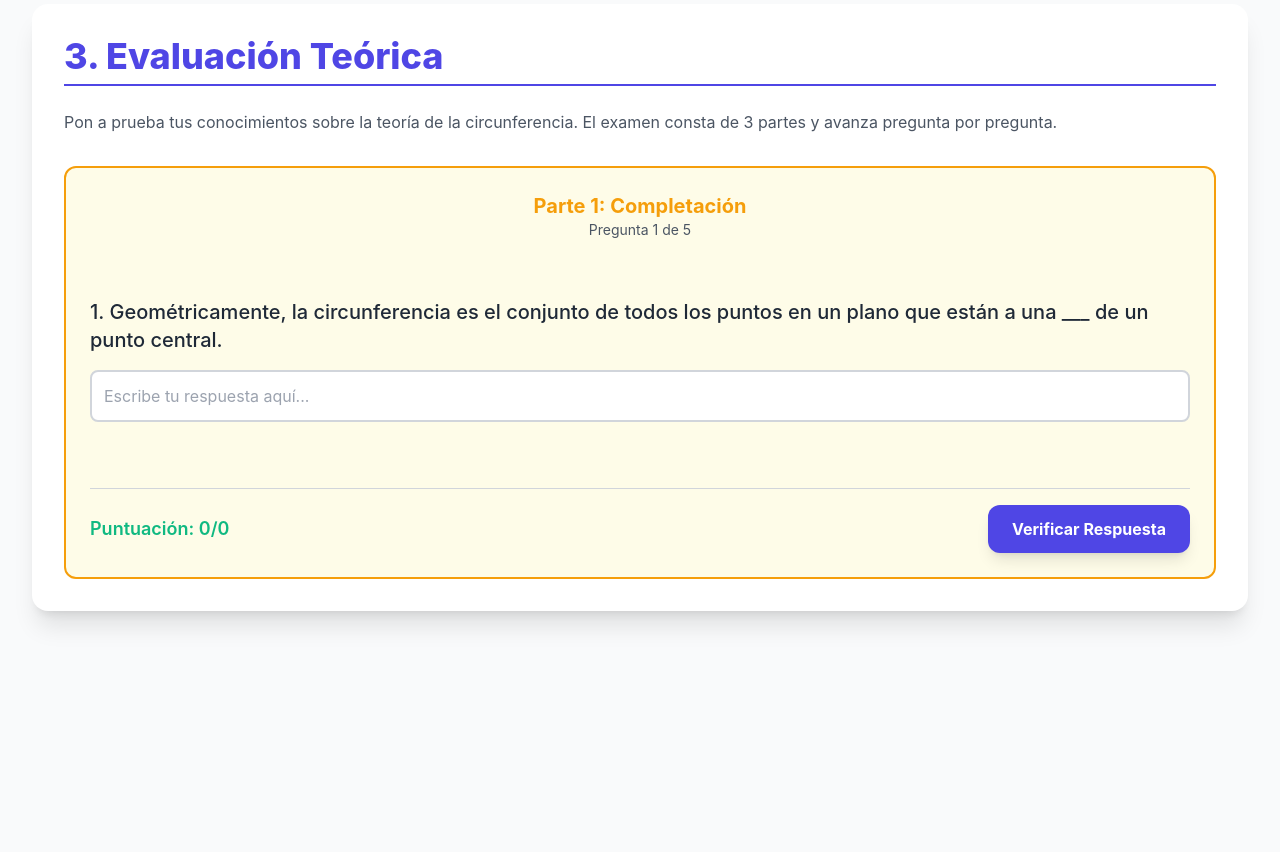
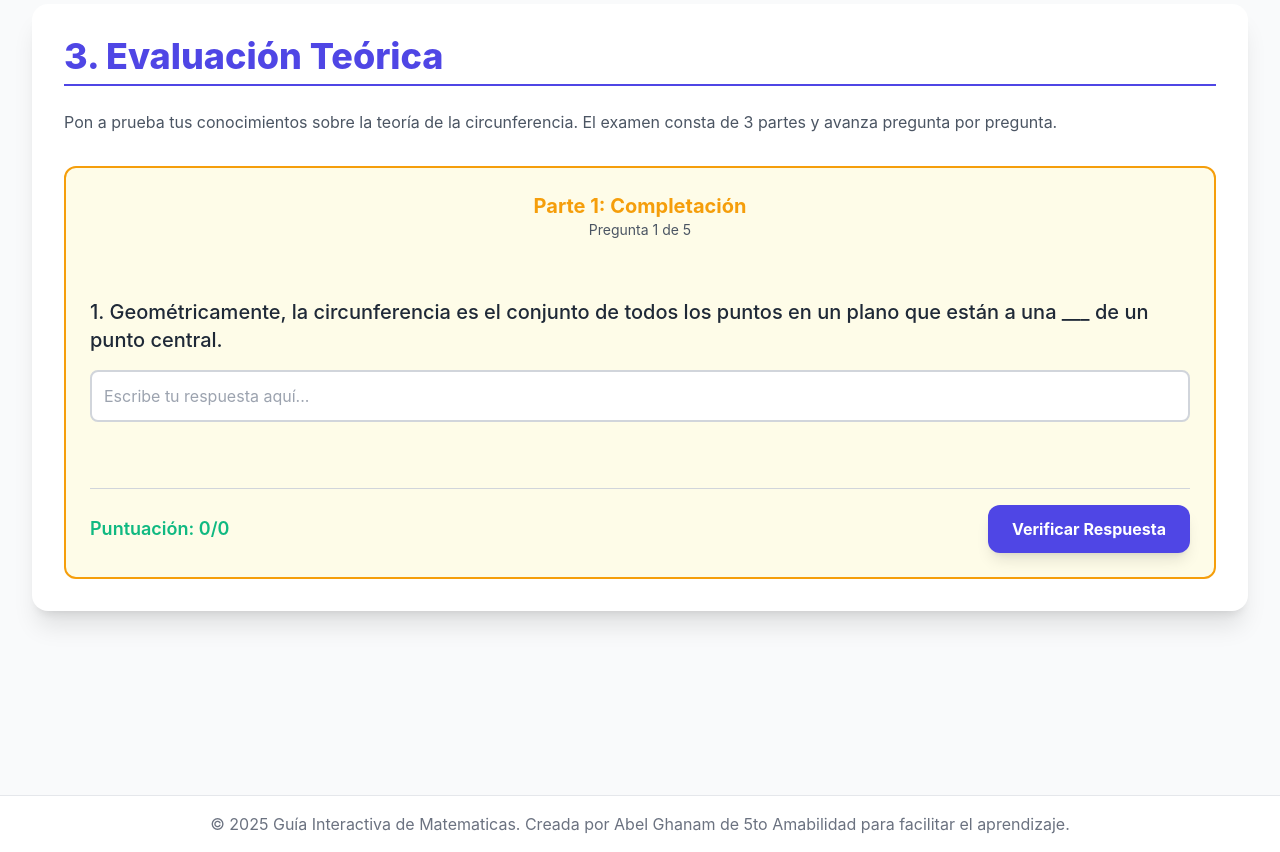
Before and after one commit to CodeGenius-Aktham/quimica, a plain HTML site: page matematicas.html in a window 1280 px wide. Shown: the part 1476-2328 px from the top of the page. Before the commit the page ends 2191 px from the top, so only its background shows below. Drawn offline with nearby package versions, Linux system fonts and the light colour scheme.

Commit message:
Update matematicas.html

```diff
--- a/matematicas.html
+++ b/matematicas.html
@@ -321,8 +321,14 @@
             </div>
         </section>
 
+
+
     </main>
-
+   <footer class="bg-white mt-20 border-t">
+        <div class="container mx-auto px-6 py-4 text-center text-gray-500">
+            <p>&copy; 2025 Guía Interactiva de Matematicas. Creada por Abel Ghanam de 5to Amabilidad para facilitar el aprendizaje.</p>
+        </div>
+    </footer>
     <!-- Script para la Interactividad -->
     <script>
         // Función de utilidad para mezclar arrays (Algoritmo Fisher-Yates)
```
